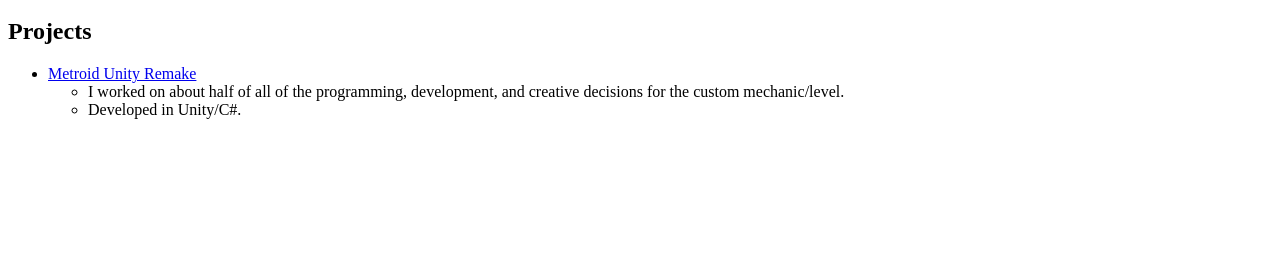
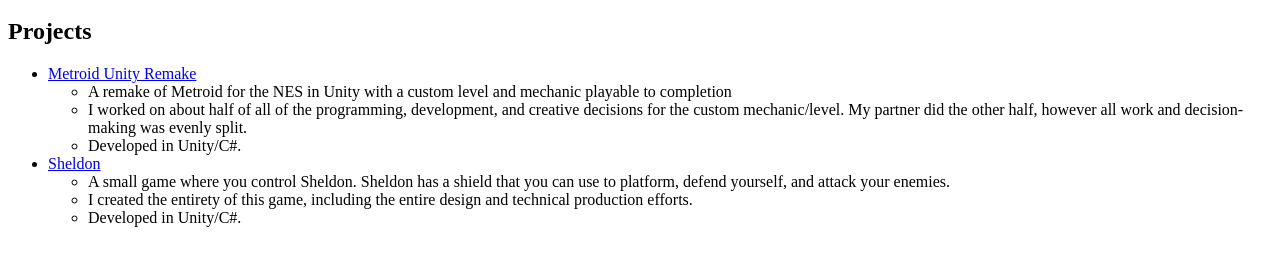
Before and after one commit to rhansen3/rhansen3.github.io, a plain HTML site: page index.html in a window 1280 px wide. Shown: the part 48-314 px from the top of the page. Drawn offline with Linux system fonts and the light colour scheme.

Commit message:
Update index.html

```diff
--- a/index.html
+++ b/index.html
@@ -6,7 +6,14 @@
 <ul>
 <li><a href="https://rhansen3.itch.io/metroid-remake">Metroid Unity Remake</a></li>
   <ul>
-    <li>I worked on about half of all of the programming, development, and creative decisions for the custom mechanic/level.</li>
+    <li>A remake of Metroid for the NES in Unity with a custom level and mechanic playable to completion</li>
+    <li>I worked on about half of all of the programming, development, and creative decisions for the custom mechanic/level. My partner did the other half, however all work and decision-making was evenly split.</li>
+    <li>Developed in Unity/C#.</li>
+  </ul>
+<li><a href="https://rhansen3.itch.io/sheldon">Sheldon</a></li>
+  <ul>
+    <li>A small game where you control Sheldon. Sheldon has a shield that you can use to platform, defend yourself, and attack your enemies.</li>
+    <li>I created the entirety of this game, including the entire design and technical production efforts.</li>
     <li>Developed in Unity/C#.</li>
   </ul>
 </ul>
```
